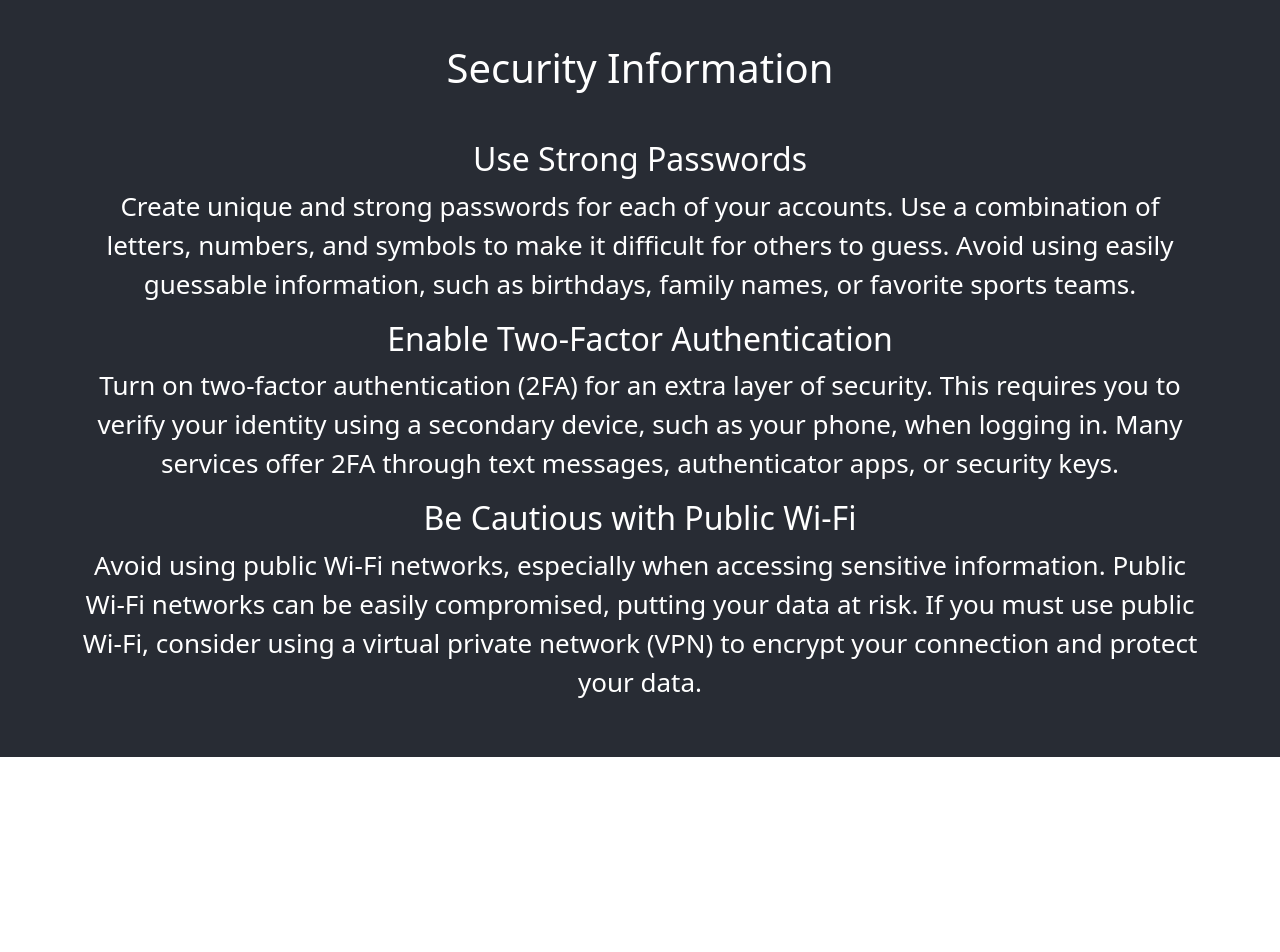
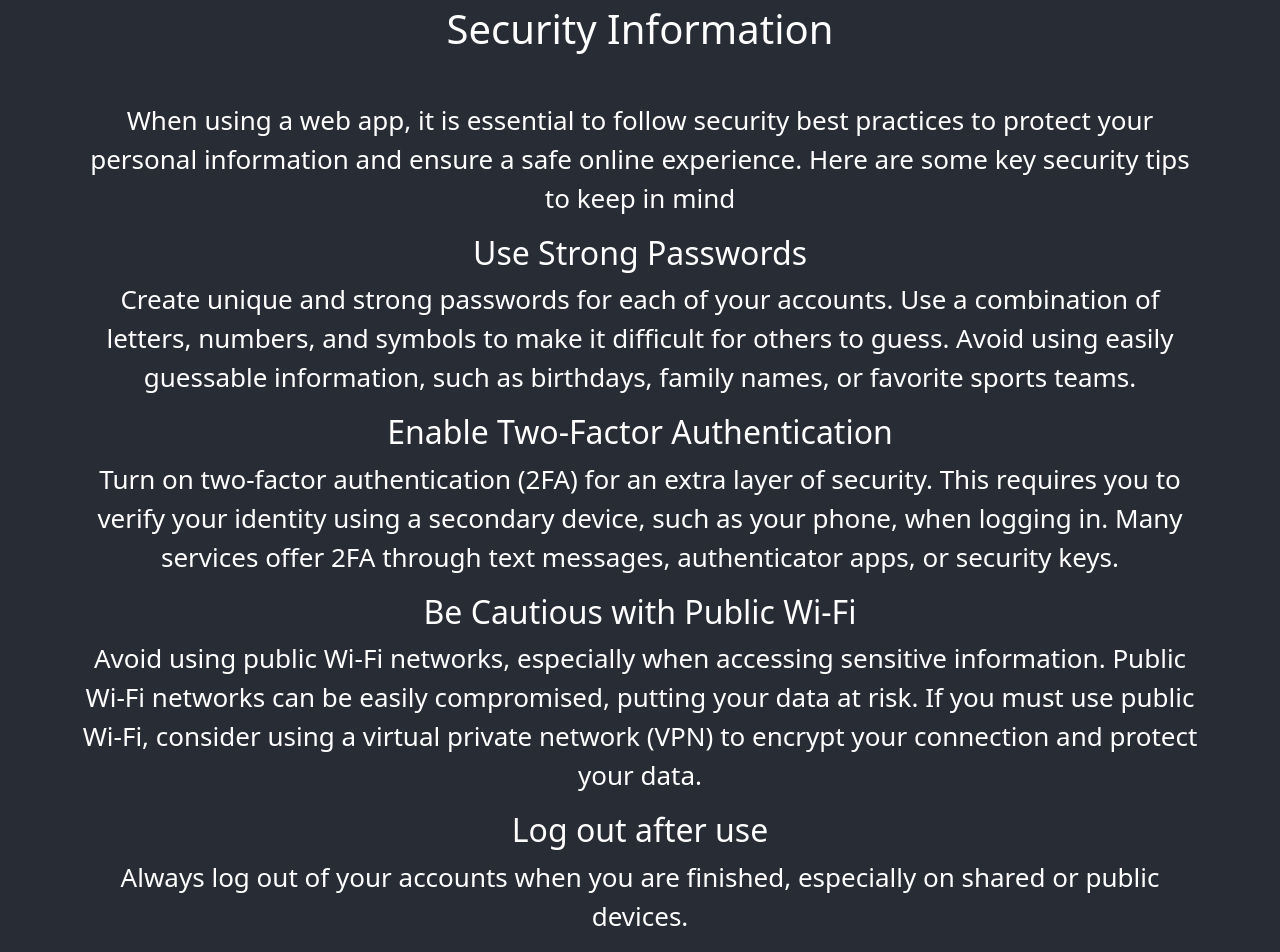
Before and after one commit to jacobwysocki/Cybersurvival-Task, a React (Create React App) app in the folder app/: page /SecInfo in a window 1280 px wide. Shown: the part 43-995 px from the top of the page. Before the commit the page ends 800 px from the top, so only its background shows below. Built offline with nearby package versions, Linux system fonts and the light colour scheme.

Commit message:
changes made

```diff
--- a/app/src/components/SecInfo.js
+++ b/app/src/components/SecInfo.js
@@ -1,6 +1,5 @@
 import '../App.css';
-import {Link} from "react-router-dom";
-import Button from 'react-bootstrap/Button';
+import React from "react";
 /**
  * SecInfo.
  * This component is used to display the security information of  the application.
@@ -11,6 +10,12 @@ function SecInfoPage(){
     return (
         <div className="container mt-5">
             <h1 className="text-center mb-5">Security Information</h1>
+            <div>
+                <p> When using a web app, it is essential to
+                    follow security best practices to protect your personal information and ensure a
+                    safe online experience.
+                    Here are some key security tips to keep in mind</p>
+            </div>
             <div>
                 <h2> Use Strong Passwords</h2>
                 <p>
@@ -40,7 +45,13 @@ function SecInfoPage(){
                     connection and protect your data.
                 </p>
             </div>
-
+            <div>
+                <h2> Log out after use</h2>
+                <p>
+                    Always log out of your accounts when you are finished,
+                    especially on shared or public devices.
+                </p>
+            </div>
         </div>
     );
 
```
